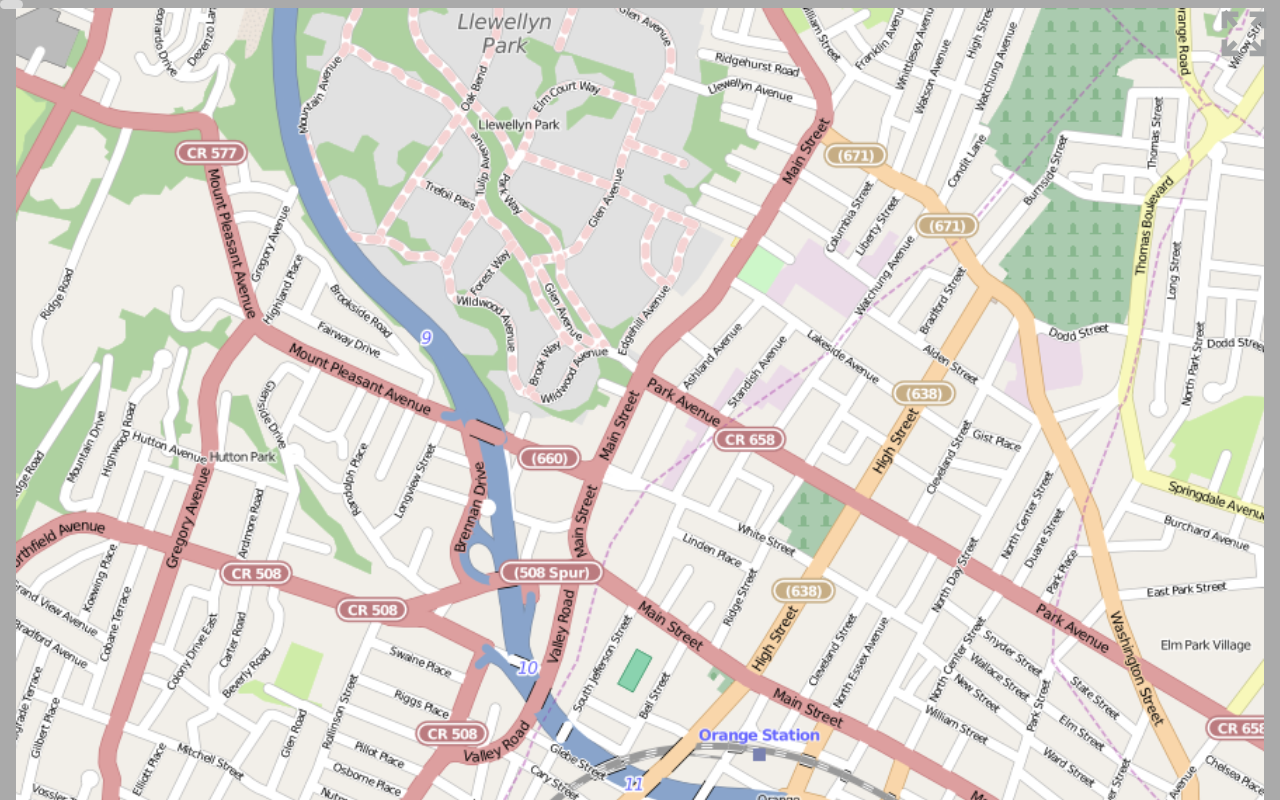
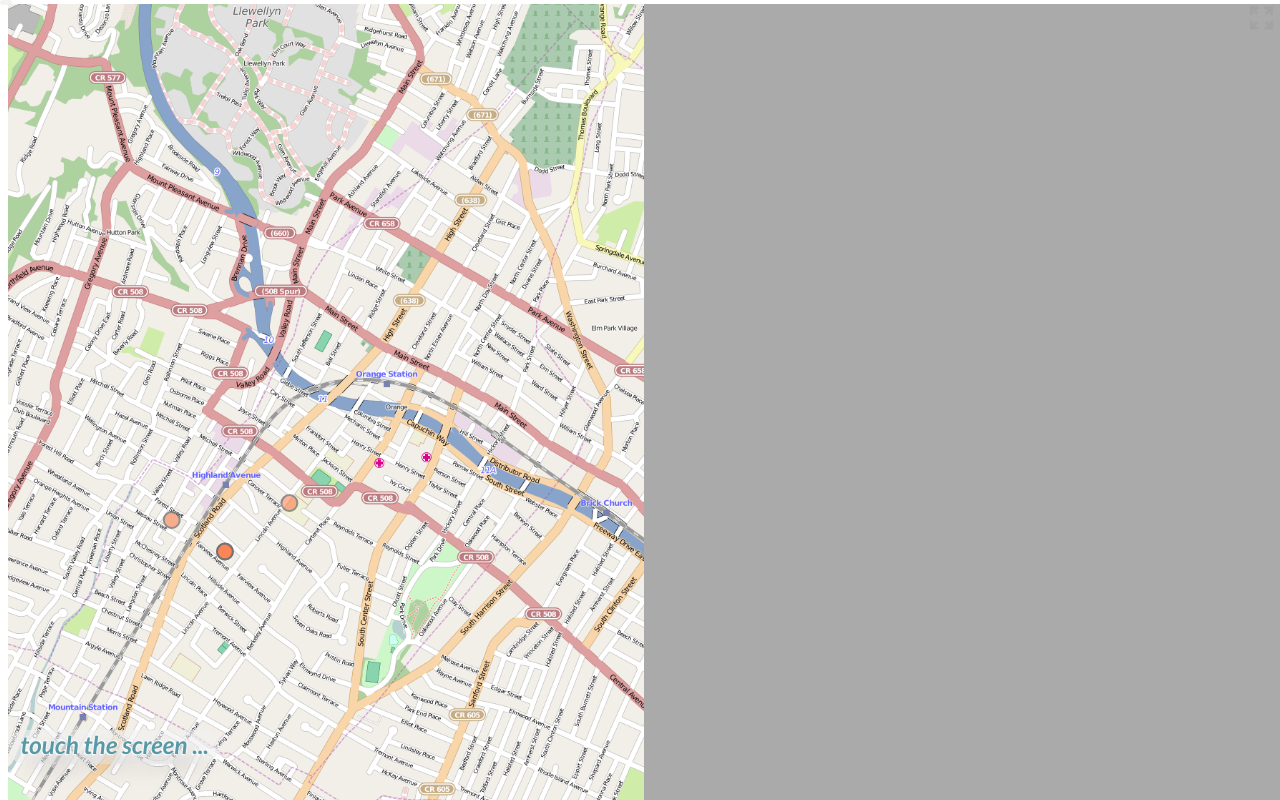
Before and after one commit to stepheneb/simple-orange-map, a plain HTML site: page index.html in a window 1280 px wide. Shown: the top 800 px of the page. Drawn offline with Linux system fonts and the light colour scheme; files whose address does not match are found by name.

Commit message:
map scales to fit in browser window

```diff
--- a/stylesheets/map.css
+++ b/stylesheets/map.css
@@ -1,15 +1,23 @@
-html {
+
+html, body {
+  width: 100%;
+  height: 100%;
+  overflow: hidden;
   background-color: #aaa;
+  background: transparent;
+  margin: 0;
+  padding: 0;
 }
 
 div#content-container {
+  position: relative;
   top:0px;
   left: 0px;
-  width: 100%;
-  height: auto;
+  height: 100%;
+  width: auto;
   margin: 0px;
   padding: 0px;
-  background-color: black;
+  background-color: #aaa;
 }
 
 div#content-container img {
@@ -17,19 +25,18 @@ div#content-container img {
   position: inherit;
   top: 0px;
   left: 0px;
-  width: 100%;
+  height: 100%;
   margin: 0px;
   padding: 0px;
   opacity: 1;
-  height: auto;
 }
 
 
 div#touchme {
-  position: absolute;
+  position: relative;
   display: inline-block;
-  right: 1.25em;
-  bottom: 0.9em  ;
+  right: 0em;
+  bottom: 3em  ;
   text-align: left;
   width: auto;
   height: auto;
```
